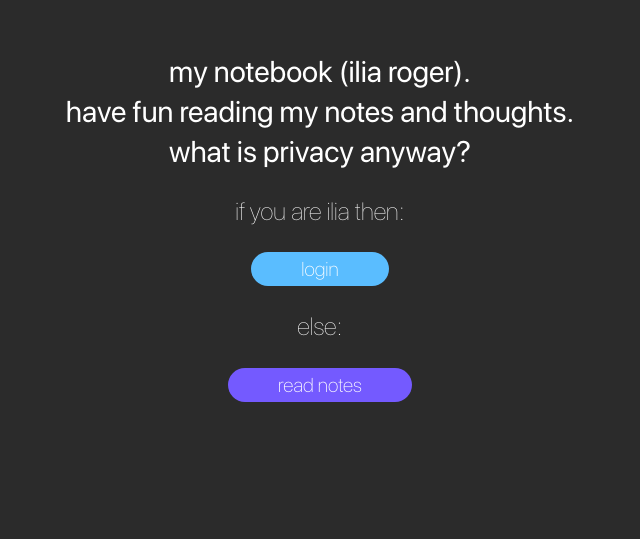
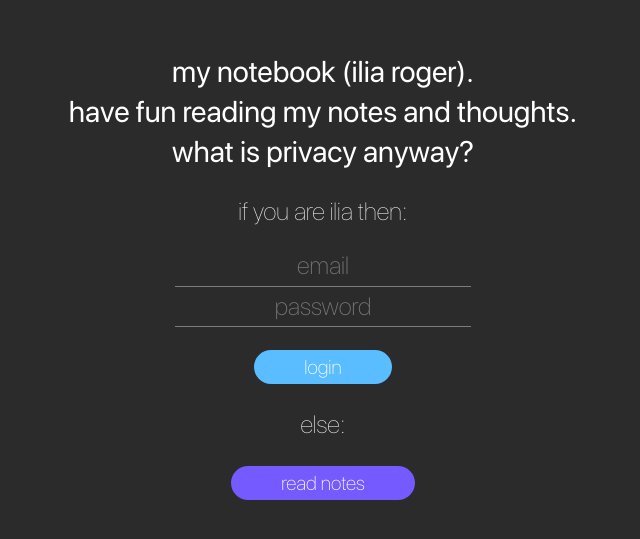
Before and after one commit to iliaroger/note-app, a React (Create React App) app: page / in a window 1280 px wide. Shown: the part 227-766 px from the top of the page, without its empty margins (317-957 px from the left). Built offline with nearby package versions, Linux system fonts and the light colour scheme.

Commit message:
setup authentication

```diff
--- a/src/App.js
+++ b/src/App.js
@@ -12,8 +12,8 @@ function App() {
         <Router>
           <Switch>
             <Route exact path="/" component={Login}/>
+            <Route exact path="/post" component={Post}/>
             <Route exact path="/read" component={Read}/>
-            <Route exact path="/post" component={Post}/>
           </Switch>
         </Router>
       </div>
--- a/src/Components/Firebase.js
+++ b/src/Components/Firebase.js
@@ -12,8 +12,14 @@ import firebase from 'firebase';
             appId: "1:865664949773:web:f502c7675d4d5622433f44"
         })
     }
-
-    var db = firebase.firestore();
+    let db = firebase.firestore();
+    let auth = firebase.auth();
 
 
-    export default db;
+    const firestore = {
+        database: db,
+        authentication: auth
+    }
+
+
+    export default firestore;
--- a/src/Components/LoginPage.css
+++ b/src/Components/LoginPage.css
@@ -21,7 +21,7 @@
 .ifText{
     text-align: center;
     color: white;
-    margin: 2%;
+    margin-top: 2%;
     font-family: sf-ultralight;
     font-size: 25px;
 }
@@ -45,6 +45,7 @@
     border-radius: 20px;
     font-weight: 500;
     transition: 0.3s;
+    border: none;
 }
 
 .loginButton:hover{
@@ -81,3 +82,23 @@
 .linkWrapper:hover{
     text-decoration: none;
 }
+
+.loginInput {
+    margin: 0 auto;;
+    display: block;
+    border: none;
+    background-color: transparent;
+    border-bottom: 1px solid rgb(124, 124, 124);
+    outline: none;
+    color: white;
+    font-family: sf-thin;
+    font-size: 25px;
+}
+
+.loginInput::placeholder{
+    text-align: center;
+}
+
+.inputGroup{
+    margin-bottom: 2%;
+}
--- a/src/Components/LoginPage.js
+++ b/src/Components/LoginPage.js
@@ -1,8 +1,30 @@
-import React from 'react';
+import React, {useState} from 'react';
 import '../Components/LoginPage.css'
-import {Link} from 'react-router-dom';
+import {Link, Redirect} from 'react-router-dom';
+import firestore from './Firebase';
 
 function Login(){
+
+    const [email, setEmail] = useState('');
+    const [password, setPassword] = useState('');
+
+    function loginUser(){
+
+        const authPromise = firestore.authentication.signInWithEmailAndPassword(email, password);
+
+        authPromise.then(()=>{
+            return <Redirect to="/post"></Redirect>
+        })
+    }
+
+    function onEmailChange(e){
+        setEmail(e.target.value);
+    }
+
+    function onPasswordChange(e){
+        setPassword(e.target.value);
+    }
+
     return(
         <div className="outerWrapper">
         <div className="row innerRow">
@@ -10,9 +32,13 @@ function Login(){
             <div className="col-md-12">
                 <p className="ifText">if you are ilia then:</p>
             </div>
-            <Link to="/post" className="linkWrapper loginButton">
+            <div className="col-md-12 inputGroup">
+                <input className="loginInput" id="loginEmail" onChange={onEmailChange} type="email" placeholder="email"></input>
+                <input className="loginInput" id="loginPassword" onChange={onPasswordChange} placeholder="password"></input>
+            </div>
+            <button onClick={loginUser} className="linkWrapper loginButton">
                 login
-            </Link>
+            </button>
             <div className="col-md-12">
                 <p className="elseText">else:</p>
             </div>
--- a/src/Components/PostPage.css
+++ b/src/Components/PostPage.css
@@ -26,7 +26,7 @@
 .postInput{
     border: none;
     background-color: transparent;
-    border-bottom: 1px solid white;
+    border-bottom: 1px solid rgb(112, 112, 112);
     outline: none;
     color: white;
     font-family: sf-thin;
--- a/src/Components/PostPage.js
+++ b/src/Components/PostPage.js
@@ -1,7 +1,8 @@
-import React, {useEffect, useState} from 'react';
+import React, {useEffect, useState, useCallback} from 'react';
 import '../Components/PostPage.css';
 import {Link} from 'react-router-dom';
-import db from './Firebase';
+import firestore from './Firebase';
+
 
 function Post(){
 
@@ -25,7 +26,7 @@ function Post(){
         checkForDate();
         const firestoreData = [];
         let counter = 0;
-        db.collection('notes').get().then((querySnapshot) => {
+        firestore.database.collection('notes').get().then((querySnapshot) => {
             querySnapshot.forEach((queryElement) => {
                 if(queryElement != null){
                     firestoreData.push({
@@ -38,13 +39,14 @@ function Post(){
                     if(counter >= 10) counter = 0;
                 }
             })
+            console.log('database called');
             setData(firestoreData);
         })
     },[])
 
-    function changeInput(e){
+    const changeInput = useCallback((e)=>{
         setInput(e.target.value);
-    }
+    },[])
 
     function checkForDate(el, monthReminder){
         const monthNames = ["January", "February", "March", "April", "May", "June",
@@ -83,7 +85,7 @@ function Post(){
         if(input !== ''){
 
             let currentTime = new Date();
-            db.collection('notes').add({
+            firestore.database.collection('notes').add({
                 note: input,
                 time: currentTime
             })
@@ -109,13 +111,13 @@ function Post(){
                 <div>
                  {data === [] ? <p>no data received</p> : data.map(function (el){
                      if(el.data !== ''){
-                     return <div key={el.id + 16}>
-                                <div key={el.id +8} id="noteDateInsert">
+                         return <div key={Math.floor(Math.random()*50000)}>
+                                <div key={Math.floor(Math.random()*50000)} id="noteDateInsert">
                                     {checkForDate(el.time.seconds, el.monthReminder)}
                                 </div>
-                                <div key={el.id + 5} className="noteBox" style={colorPicker()}>
-                                    <p key={el.id} className="noteBoxP">{el.data}</p>
-                                    <span key={el.id + 2} className="noteBoxS">{convertTime(el.time.seconds)}</span>
+                                <div key={Math.floor(Math.random()*50000)} className="noteBox" style={colorPicker}>
+                                    <p key={Math.floor(Math.random()*50000)} className="noteBoxP">{el.data}</p>
+                                    <span key={Math.floor(Math.random()*50000)} className="noteBoxS">{convertTime(el.time.seconds)}</span>
                                 </div>
                             </div>
                      }
--- a/src/Components/ReadPage.js
+++ b/src/Components/ReadPage.js
@@ -1,22 +1,30 @@
 import React, {useEffect, useState} from 'react';
 import '../Components/ReadPage.css';
 import {Link} from 'react-router-dom';
-import db from './Firebase';
+import firestore from './Firebase';
 
 function Read(){
 
     const [data, setData] = useState([]);
-    const purpleColor = "#4300FF";
 
-    const dynamicBorderStyle = {
-        borderLeft: "10px solid " + purpleColor
+    function colorPicker() {
+        const colorPalette = ['0444BF', '0584F2', '0AAFF1', 'EDF259', '6465A5', '6975A6', 'F28A30', 'F3E96B', 'F05837',
+            '192E5B', '1D65A6', '00743F', 'F2A104', '16235A', 'F4874B', '5C4A72', '80ADD7', 'C0334D', '0486DB', '05ACD3',
+            '73C0F4', '182657', '121F40', 'D75B66', '2B193E', '8D2D56', 'D53C3C', 'F1445B', 'F2746B', 'BE302B', 'BE3B45'
+        ]
+
+        let dynamicBorderStyle = {
+            borderLeft: `10px solid #${colorPalette[Math.floor(Math.random()*31)]}`
+        }
+
+        return dynamicBorderStyle;
     }
 
     useEffect(()=>{
         checkForDate();
         const firestoreData = [];
         let counter = 0;
-        db.collection('notes').get().then((querySnapshot) => {
+        firestore.database.collection('notes').get().then((querySnapshot) => {
             querySnapshot.forEach((queryElement) => {
                 if(queryElement != null){
                     firestoreData.push({
@@ -30,6 +38,7 @@ function Read(){
                 }
             })
             setData(firestoreData);
+            console.log('data called');
         })
     },[])
 
@@ -70,13 +79,13 @@ function Read(){
                 <div>
                  {data === [] ? <p>no data received</p> : data.map(function (el){
                      if(el.data !== ''){
-                     return <div key={el.id + 22}>
-                                <div id="noteDateInsert" key={el.id + 20}>
+                     return <div key={Math.floor(Math.random()*50000)}>
+                                <div id="noteDateInsert" key={Math.floor(Math.random()*50000)}>
                                     {checkForDate(el.time.seconds, el.monthReminder)}
                                 </div>
-                                <div key={el.id + 18} className="noteBox" style={dynamicBorderStyle}>
-                                    <p key={el.id} className="noteBoxP">{el.data}</p>
-                                    <span key={el.id + 24} className="noteBoxS">{convertTime(el.time.seconds)}</span>
+                                <div key={Math.floor(Math.random()*50000)} className="noteBox" style={colorPicker()}>
+                                    <p key={Math.floor(Math.random()*50000)} className="noteBoxP">{el.data}</p>
+                                    <span key={Math.floor(Math.random()*50000)} className="noteBoxS">{convertTime(el.time.seconds)}</span>
                                 </div>
                             </div>
                      }
```
